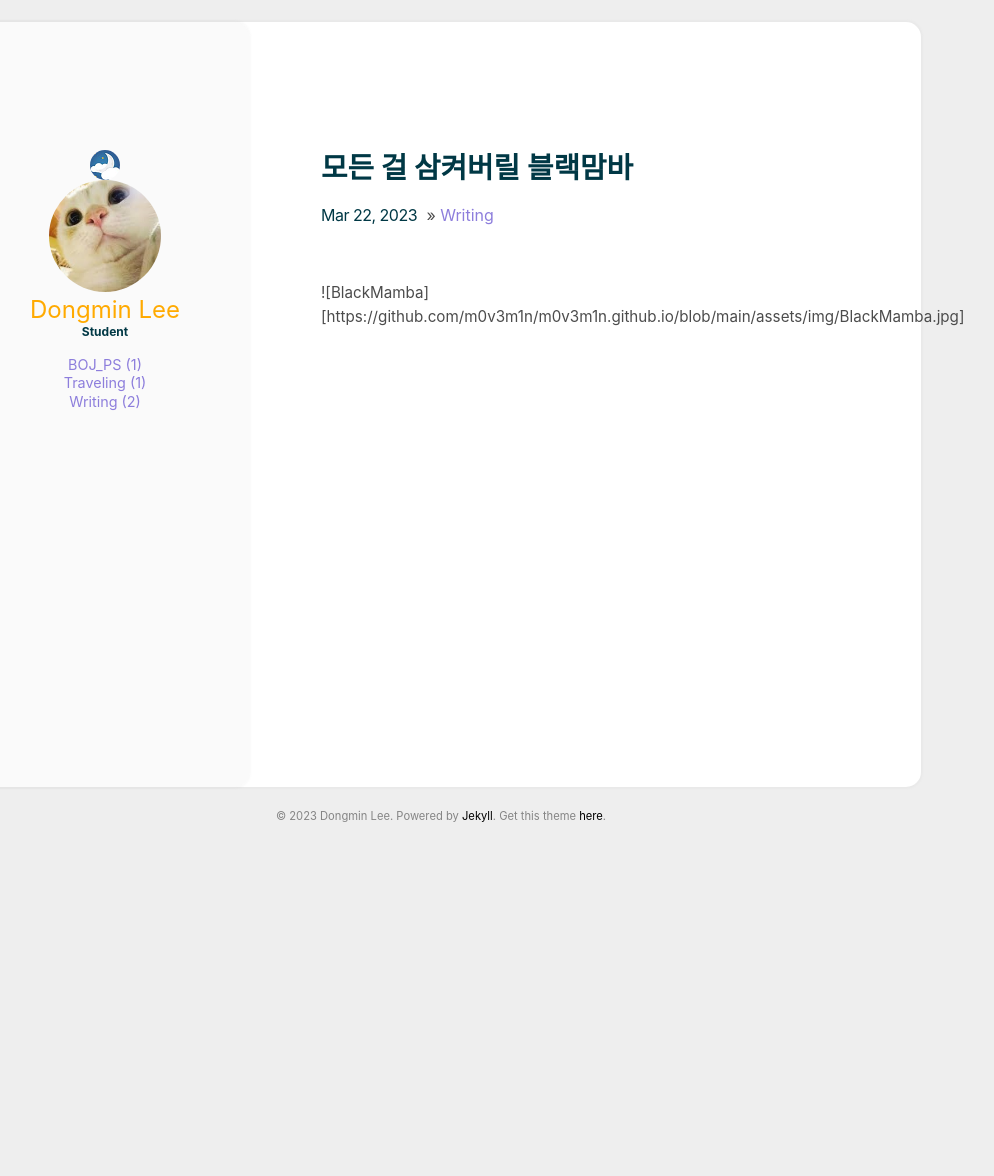
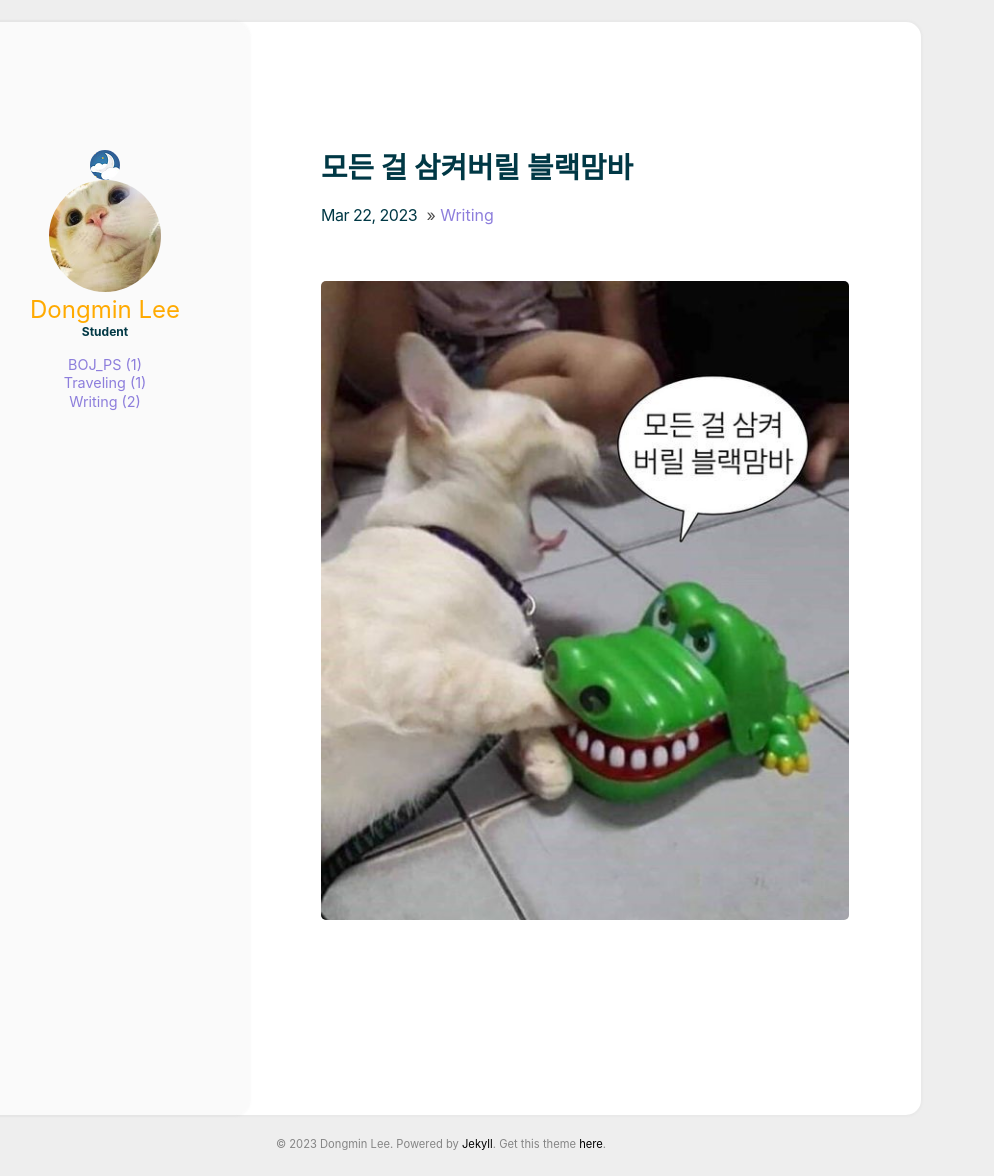
Before and after one commit to m0v3m1n/m0v3m1n.github.io, a Jekyll site: the page built from _posts/2023-03-22-W2.md, in a window 1280 px wide. Shown: the whole page, without its empty margins (199-1193 px from the left). Built offline with Jekyll 4.4.1, drawn with Linux system fonts in a browser that asks for light colours; before the commit the page ends 922 px from its top, so only the background shows below that.

Commit message:
Update 2023-03-22-W2.md

```diff
--- a/_posts/2023-03-22-W2.md
+++ b/_posts/2023-03-22-W2.md
@@ -3,4 +3,4 @@ title: 모든 걸 삼켜버릴 블랙맘바
 categories: [Writing]
 comments: true
 ---
-![BlackMamba][https://github.com/m0v3m1n/m0v3m1n.github.io/blob/main/assets/img/BlackMamba.jpg]
+![BlackMamba](https://github.com/m0v3m1n/m0v3m1n.github.io/blob/main/assets/img/BlackMamba.jpg)
```
